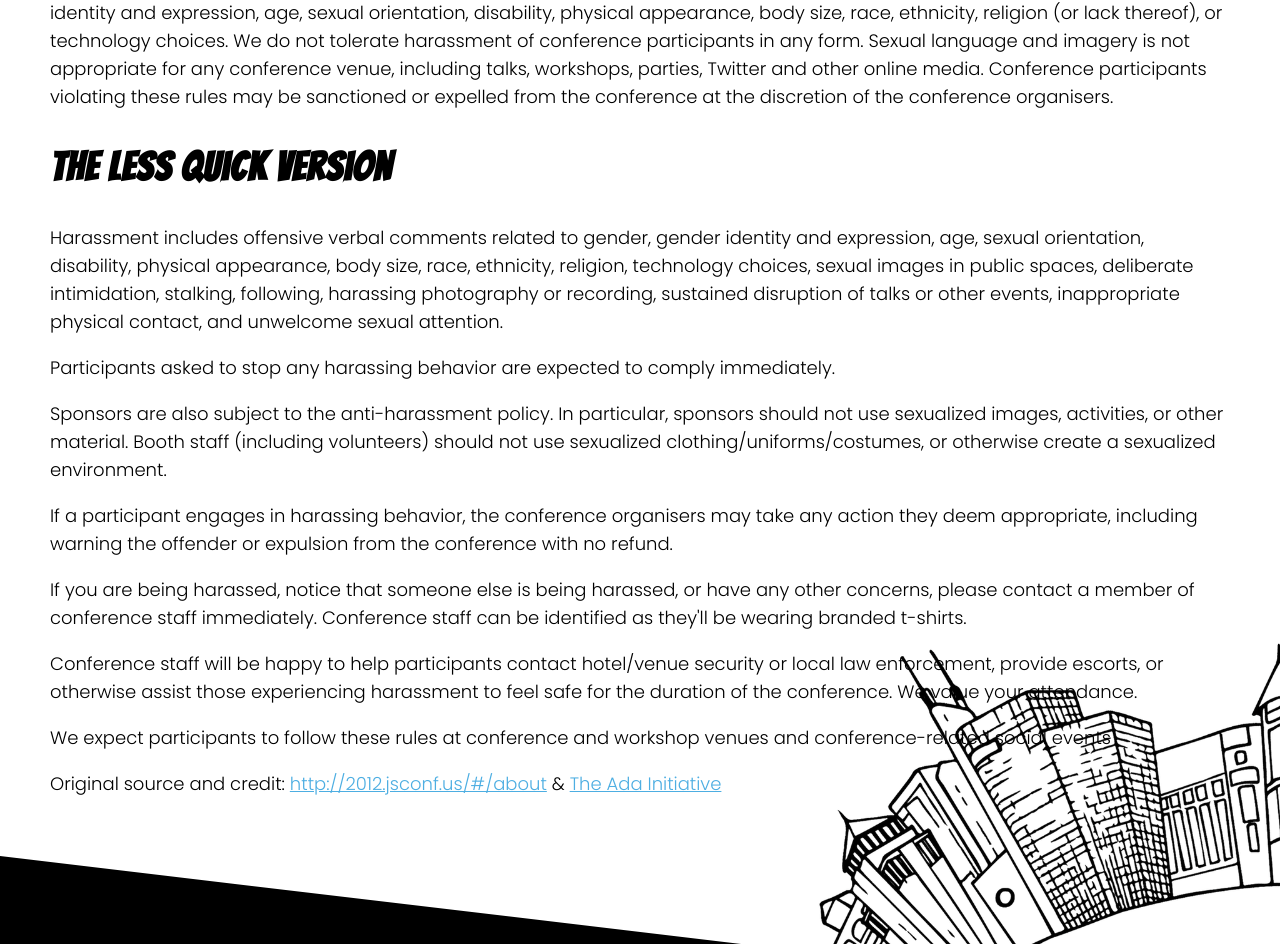
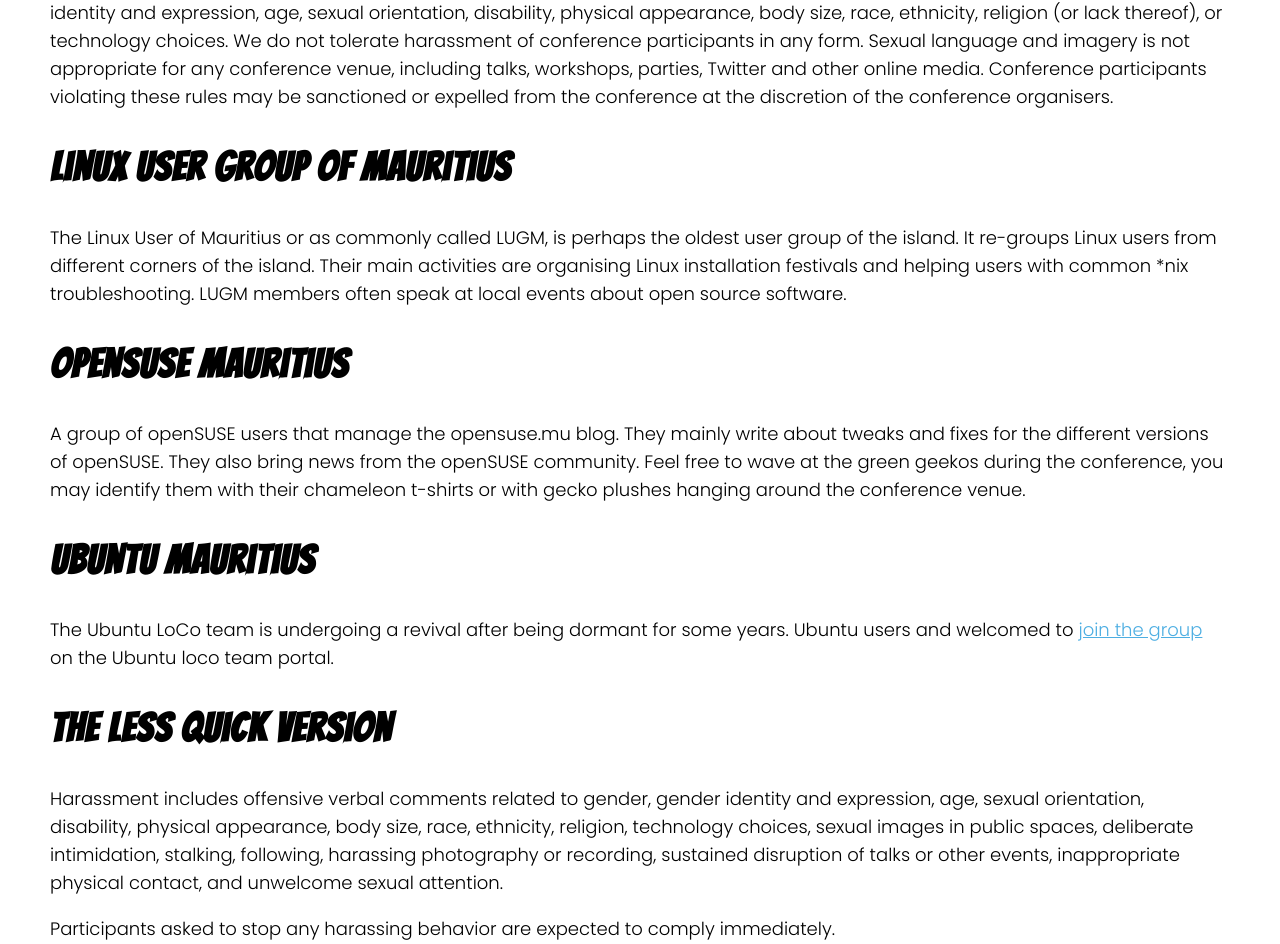
Before and after one commit to mscraftsman/devcon2021-web, a Vue app: page /community in a window 1280 px wide. Shown: the part 1088-2032 px from the top of the page. Built offline with nearby package versions, Linux system fonts and the light colour scheme; what v-tooltip, vue-js-modal would draw is missing.

Commit message:
Added few details about Linux groups

```diff
--- a/package.json
+++ b/package.json
@@ -25,6 +25,7 @@
   },
   "dependencies": {
     "core-js": "^3.6.5",
+    "highlight.js": ">=10.4.1",
     "normalize.css": "^8.0.1",
     "svg-to-vue-component": "^0.3.8",
     "v-tooltip": "^2.0.3",
--- a/src/views/Community.vue
+++ b/src/views/Community.vue
@@ -28,6 +28,31 @@
         media. Conference participants violating these rules may be sanctioned
         or expelled from the conference at the discretion of the conference
         organisers.
+      </p>
+
+      <h2>Linux User Group of Mauritius</h2>
+      <p>
+        The Linux User of Mauritius or as commonly called LUGM, is perhaps the
+        oldest user group of the island. It re-groups Linux users from different
+        corners of the island. Their main activities are organising Linux
+        installation festivals and helping users with common *nix troubleshooting.
+        LUGM members often speak at local events about open source software.
+      </p>
+
+      <h2>openSUSE Mauritius</h2>
+      <p>
+        A group of openSUSE users that manage the opensuse.mu blog. They mainly
+        write about tweaks and fixes for the different versions of openSUSE. They
+        also bring news from the openSUSE community. Feel free to wave at the green
+        geekos during the conference, you may identify them with their chameleon
+        t-shirts or with gecko plushes hanging around the conference venue.
+      </p>
+
+      <h2>Ubuntu Mauritius</h2>
+      <p>
+        The Ubuntu LoCo team is undergoing a revival after being dormant for some
+        years. Ubuntu users and welcomed to <a href="https://loco.ubuntu.com/teams/ubuntu-mu/">
+        join the group</a> on the Ubuntu loco team portal.
       </p>
 
       <h2>The Less Quick Version</h2>
--- a/src/views/Extras.vue
+++ b/src/views/Extras.vue
@@ -3,7 +3,7 @@
     <h1>Extras</h1>
     <div class="content">
       <p>
-        Bla bla blu blu.
+        Further details about extras will be published soon.
       </p>
     </div>
   </div>
```
